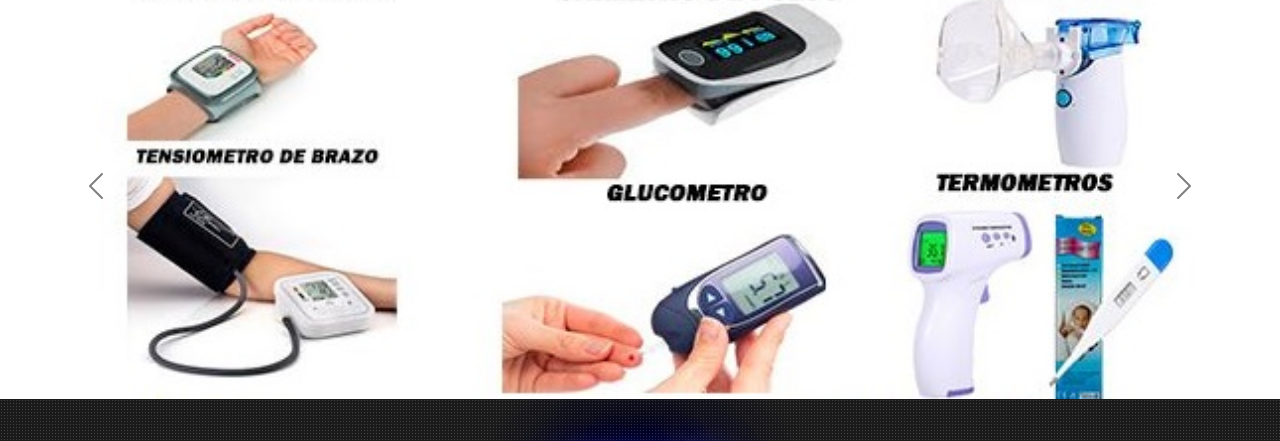
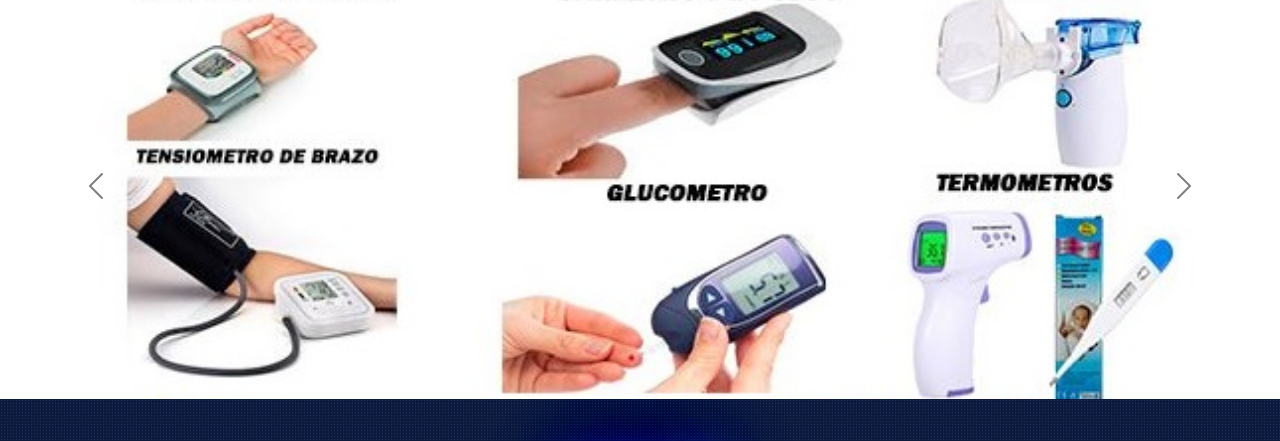
Before and after one commit to alfaroquispe/jslabglass, a plain HTML site: page index.html in a window 1280 px wide. Shown: the part 161-602 px from the top of the page. Drawn offline with nearby package versions, Linux system fonts and the light colour scheme; a web font is replaced by a local one.

Commit message:
back blue

```diff
--- a/styles.css
+++ b/styles.css
@@ -49,7 +49,7 @@
 }
 
 main{
-    background-image: url('./images/fondo3.png');
+    background-image: url('./images/fondo4.png');
     background-repeat: repeat;
     background-position: 50% 50%;
     -webkit-background-origin: padding-box;
```
Also changed, not shown: images/fondo4.png (added).
